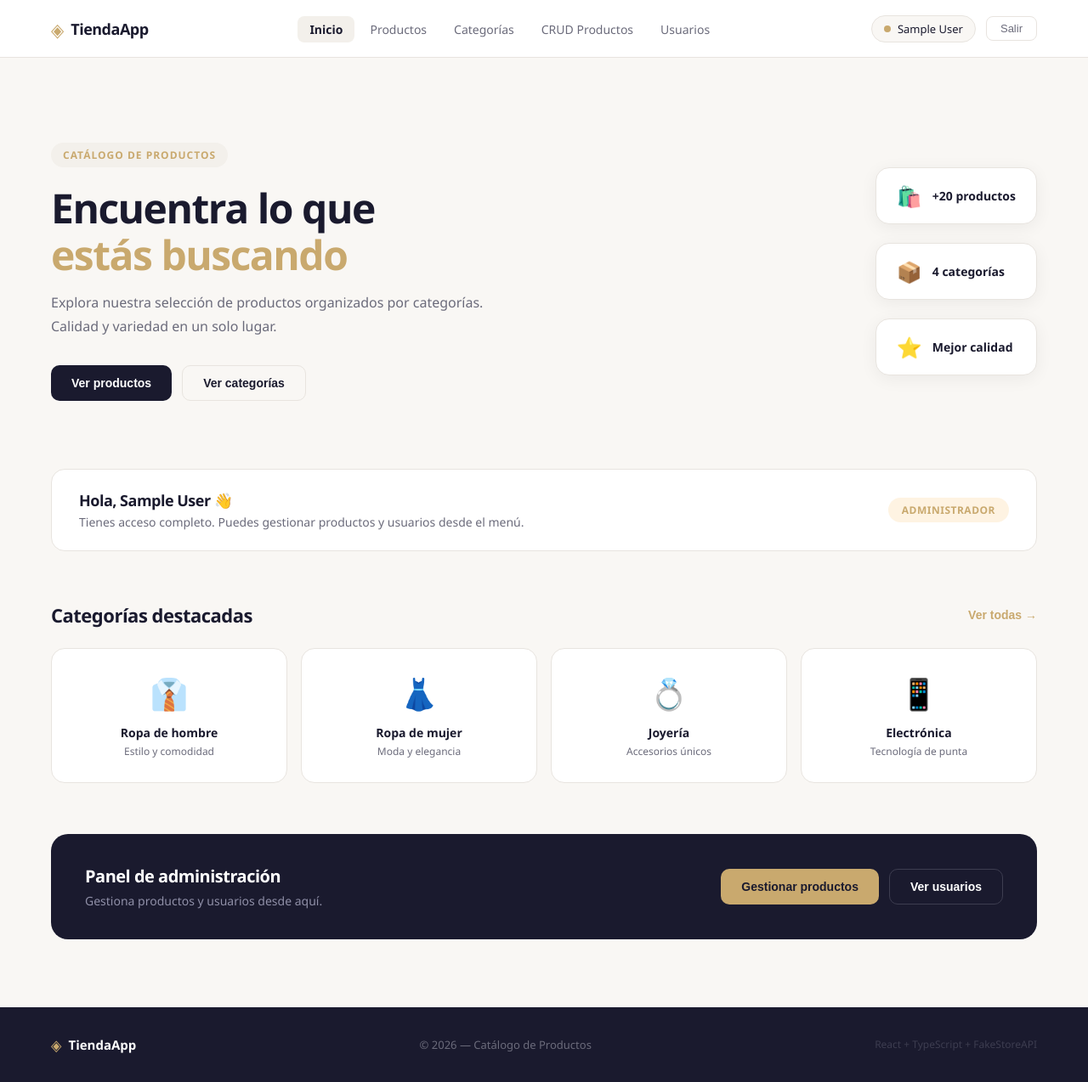
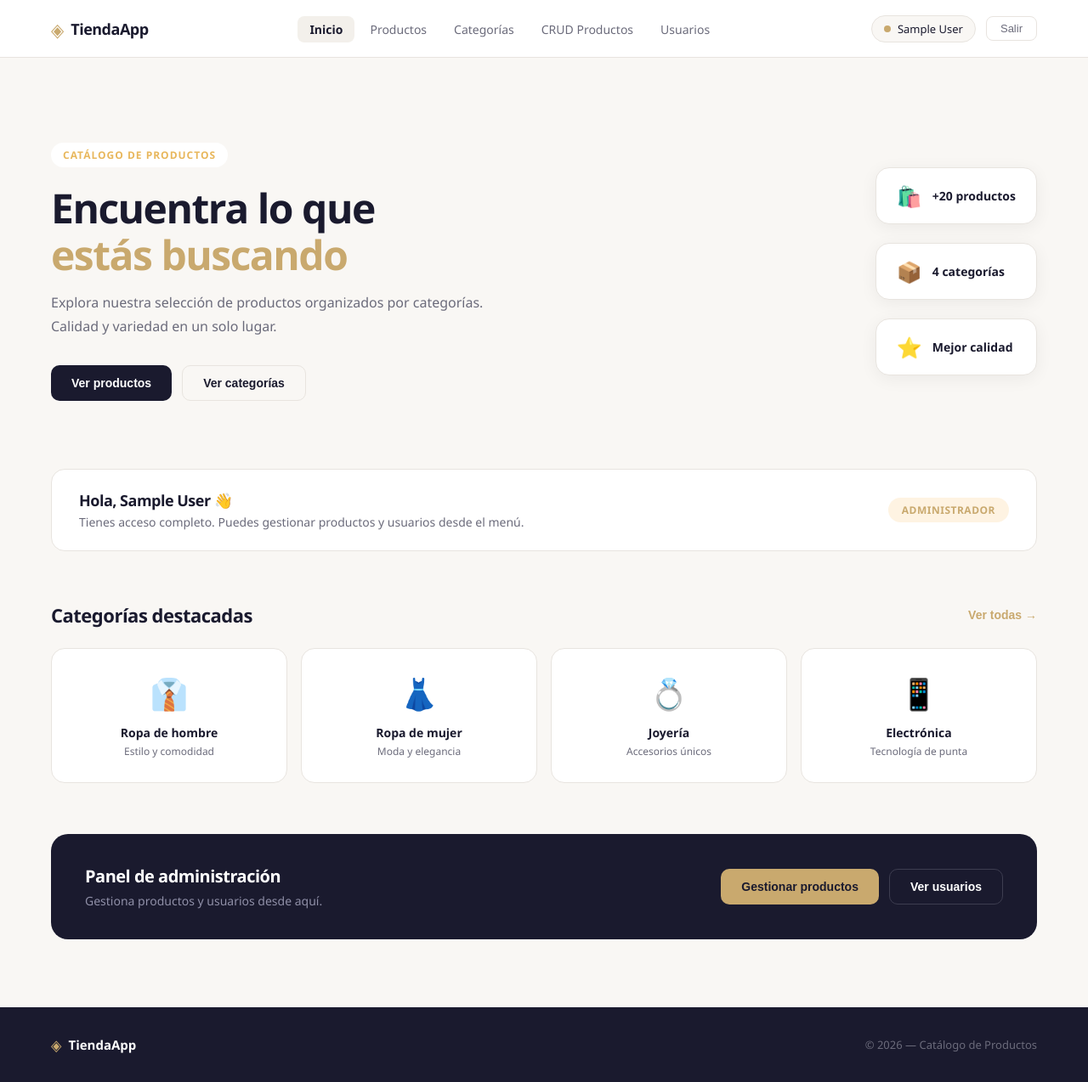
Before and after one commit to Igorito27/Proyecto-Final-Tec-Web-II, a React (Vite) app: page / in a window 1280 px wide. Shown: the whole page at 85% size. Built offline with nearby package versions, Linux system fonts and the light colour scheme; sample sign-in values are in the browser's storage.

Commit message:
Mejorando performance en lighthouse2

```diff
--- a/src/componets/Footer.tsx
+++ b/src/componets/Footer.tsx
@@ -9,7 +9,6 @@ export default function Footer() {
           <span>TiendaApp</span>
         </div>
         <p className="footer-copy">© 2026 — Catálogo de Productos</p>
-        <p className="footer-tech">React + TypeScript + FakeStoreAPI</p>
       </div>
     </footer>
   );
--- a/src/pages/Home.css
+++ b/src/pages/Home.css
@@ -22,8 +22,8 @@
 
 .hero-tag {
   display: inline-block;
-  background: #f3f0eb;
-  color: #c9a96e;
+  background: #ffffff;
+  color: #e8b75c;
   font-size: 12px;
   font-weight: 700;
   letter-spacing: 1px;
```
